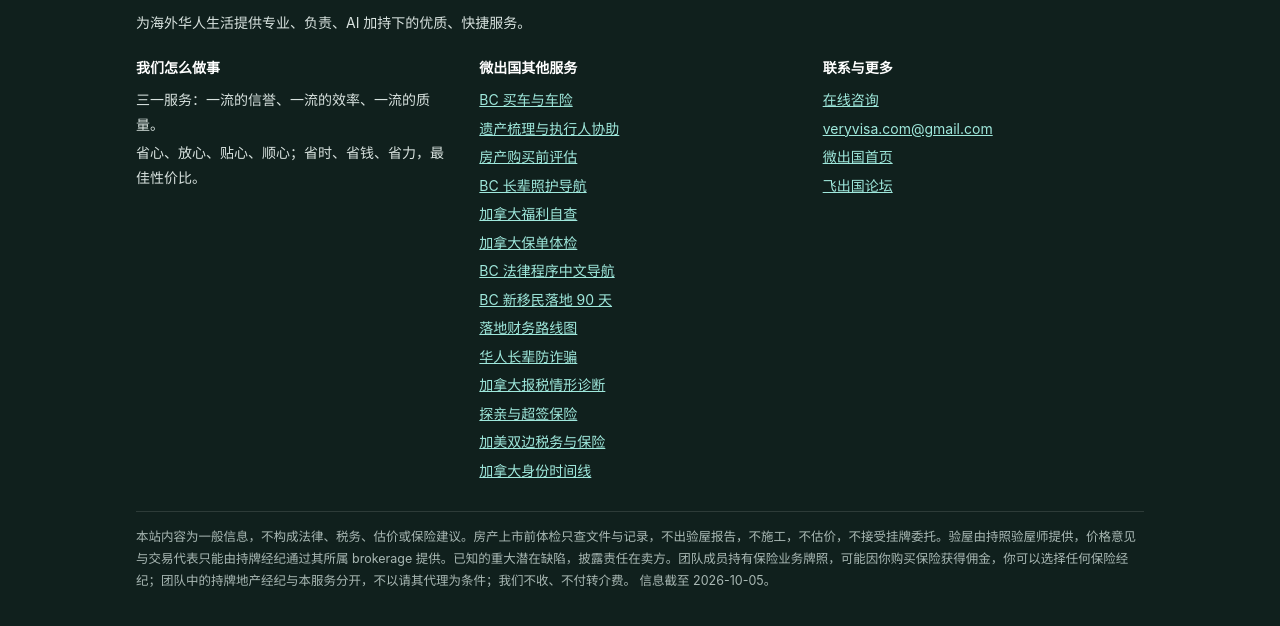
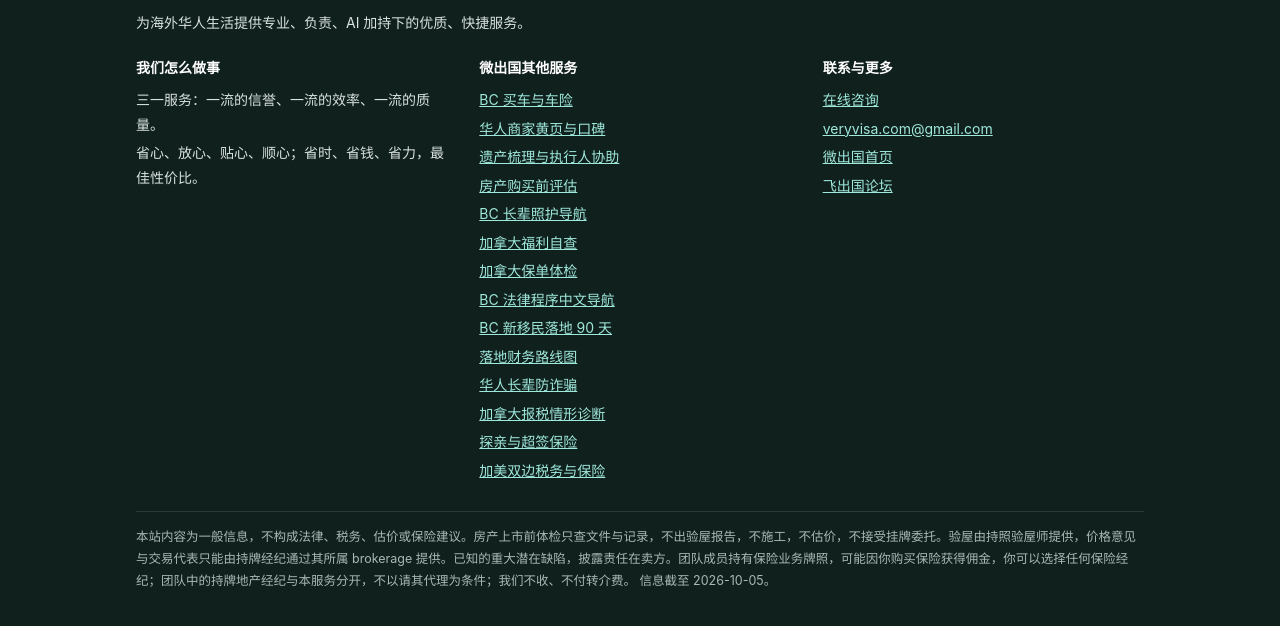
Before and after one commit to veryvisa/bc-pre-listing-home-fix, a plain HTML site: page index.html in a window 1280 px wide. Shown: the part 9036-9662 px from the top of the page. Drawn offline with Linux system fonts and the light colour scheme.

Commit message:
publish bc-pre-listing-home-fix 2026-10-05 22:16

```diff
--- a/index.html
+++ b/index.html
@@ -318,7 +318,7 @@
 <p>为海外华人生活提供专业、负责、AI 加持下的优质、快捷服务。</p>
 <div class="cols">
 <div><h4>我们怎么做事</h4><ul><li>三一服务：一流的信誉、一流的效率、一流的质量。</li><li>省心、放心、贴心、顺心；省时、省钱、省力，最佳性价比。</li></ul></div>
-<div><h4>微出国其他服务</h4><ul><li><a href="../bc-car-buying-auto-insurance/">BC 买车与车险</a></li><li><a href="../bc-estate-planning-executor-support/">遗产梳理与执行人协助</a></li><li><a href="../bc-home-buyer-risk-review/">房产购买前评估</a></li><li><a href="../bc-seniors-care-navigation/">BC 长辈照护导航</a></li><li><a href="../canada-benefits-eligibility-checker/">加拿大福利自查</a></li><li><a href="../canada-insurance-policy-checkup/">加拿大保单体检</a></li><li><a href="../canada-legal-support-navigation/">BC 法律程序中文导航</a></li><li><a href="../canada-newcomer-first-90-days/">BC 新移民落地 90 天</a></li><li><a href="../canada-personal-business-financial-consulting/">落地财务路线图</a></li><li><a href="../canada-scam-check-chinese-seniors/">华人长辈防诈骗</a></li><li><a href="../canada-tax-return-filing/">加拿大报税情形诊断</a></li><li><a href="../canada-travel-insurance-super-visa/">探亲与超签保险</a></li><li><a href="../canada-us-cross-border-tax-insurance/">加美双边税务与保险</a></li><li><a href="../canada-visa-status-planning/">加拿大身份时间线</a></li></ul></div>
+<div><h4>微出国其他服务</h4><ul><li><a href="../bc-car-buying-auto-insurance/">BC 买车与车险</a></li><li><a href="../bc-chinese-business-directory-promotion/">华人商家黄页与口碑</a></li><li><a href="../bc-estate-planning-executor-support/">遗产梳理与执行人协助</a></li><li><a href="../bc-home-buyer-risk-review/">房产购买前评估</a></li><li><a href="../bc-seniors-care-navigation/">BC 长辈照护导航</a></li><li><a href="../canada-benefits-eligibility-checker/">加拿大福利自查</a></li><li><a href="../canada-insurance-policy-checkup/">加拿大保单体检</a></li><li><a href="../canada-legal-support-navigation/">BC 法律程序中文导航</a></li><li><a href="../canada-newcomer-first-90-days/">BC 新移民落地 90 天</a></li><li><a href="../canada-personal-business-financial-consulting/">落地财务路线图</a></li><li><a href="../canada-scam-check-chinese-seniors/">华人长辈防诈骗</a></li><li><a href="../canada-tax-return-filing/">加拿大报税情形诊断</a></li><li><a href="../canada-travel-insurance-super-visa/">探亲与超签保险</a></li><li><a href="../canada-us-cross-border-tax-insurance/">加美双边税务与保险</a></li></ul></div>
 <div><h4>联系与更多</h4><ul><li><a href="#contact">在线咨询</a></li><li><a href="mailto:veryvisa.com@gmail.com?subject=%5B%E5%BE%AE%E5%87%BA%E5%9B%BD%C2%B7%E6%88%BF%E4%BA%A7%E4%B8%8A%E5%B8%82%E5%89%8D%E4%BD%93%E6%A3%80%5D%20%E5%92%A8%E8%AF%A2">veryvisa.com@gmail.com</a></li><li><a href="https://veryvisa.github.io/">微出国首页</a></li><li><a href="https://bbs.fcgvisa.com/">飞出国论坛</a></li></ul></div>
 </div>
 <p class="legal">本站内容为一般信息，不构成法律、税务、估价或保险建议。房产上市前体检只查文件与记录，不出验屋报告，不施工，不估价，不接受挂牌委托。验屋由持照验屋师提供，价格意见与交易代表只能由持牌经纪通过其所属 brokerage 提供。已知的重大潜在缺陷，披露责任在卖方。团队成员持有保险业务牌照，可能因你购买保险获得佣金，你可以选择任何保险经纪；团队中的持牌地产经纪与本服务分开，不以请其代理为条件；我们不收、不付转介费。 信息截至 2026-10-05。</p>
```
Also changed, not shown: llms.txt.
